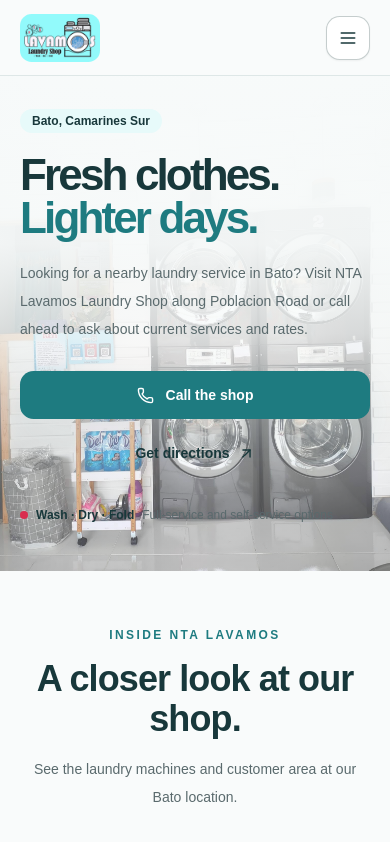
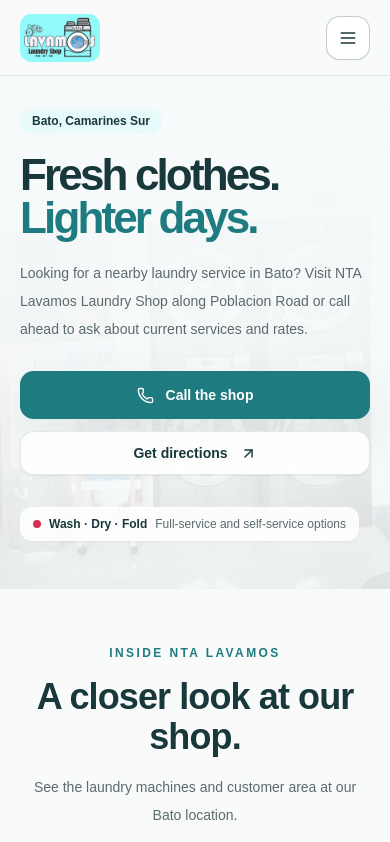
Before and after one commit to Draizen75/NTA-Lavamos-Laundry-Shop, a Next.js app: page / in a window 390 px wide. Shown: the top 842 px of the page. Built offline with nearby package versions, Linux system fonts and the light colour scheme.

Commit message:
Improve mobile hero text and action contrast

```diff
--- a/app/page.tsx
+++ b/app/page.tsx
@@ -49,7 +49,7 @@ export default function Home() {
           />
         </div>
         <div
-          className="pointer-events-none absolute inset-0 -z-10 bg-[linear-gradient(to_bottom,rgba(248,251,251,0.99)_0%,rgba(248,251,251,0.96)_34%,rgba(248,251,251,0.82)_52%,rgba(248,251,251,0.38)_76%,rgba(248,251,251,0.14)_100%)] sm:bg-[linear-gradient(to_bottom,rgba(248,251,251,0.98)_0%,rgba(248,251,251,0.90)_34%,rgba(248,251,251,0.62)_58%,rgba(248,251,251,0.20)_100%)] lg:bg-[linear-gradient(to_right,rgba(248,251,251,0.97)_0%,rgba(248,251,251,0.91)_25%,rgba(248,251,251,0.62)_43%,rgba(248,251,251,0.18)_63%,rgba(248,251,251,0.04)_100%)]"
+          className="pointer-events-none absolute inset-0 -z-10 bg-[linear-gradient(to_bottom,rgba(248,251,251,0.99)_0%,rgba(248,251,251,0.98)_38%,rgba(248,251,251,0.96)_58%,rgba(248,251,251,0.91)_78%,rgba(248,251,251,0.84)_100%)] sm:bg-[linear-gradient(to_bottom,rgba(248,251,251,0.98)_0%,rgba(248,251,251,0.90)_34%,rgba(248,251,251,0.62)_58%,rgba(248,251,251,0.20)_100%)] lg:bg-[linear-gradient(to_right,rgba(248,251,251,0.97)_0%,rgba(248,251,251,0.91)_25%,rgba(248,251,251,0.62)_43%,rgba(248,251,251,0.18)_63%,rgba(248,251,251,0.04)_100%)]"
           aria-hidden="true"
         />
         <div className="container relative grid min-h-0 items-start py-8 pb-12 sm:min-h-[620px] sm:items-center sm:py-14 lg:min-h-[680px] lg:grid-cols-[1.05fr_0.95fr] lg:py-20">
@@ -63,9 +63,9 @@ export default function Home() {
             </p>
             <div className="mt-7 flex flex-col items-stretch gap-3 sm:mt-8 sm:flex-row sm:flex-wrap sm:items-center sm:gap-4">
               <a href={business.phoneHref} className="inline-flex min-h-12 w-full items-center justify-center gap-3 rounded-lg bg-primary px-5 text-sm font-bold text-white shadow-soft transition hover:bg-primary/90 sm:w-auto sm:px-6"><Phone size={17} /> Call the shop</a>
-              <a href={mapLink} target="_blank" rel="noopener noreferrer" className="inline-flex min-h-11 items-center justify-center px-3 text-sm font-bold text-brand-deep hover:text-primary sm:justify-start">Get directions <ArrowUpRight className="ml-2" size={17} /></a>
+              <a href={mapLink} target="_blank" rel="noopener noreferrer" className="inline-flex min-h-11 items-center justify-center gap-1 rounded-lg border border-brand-deep/10 bg-white/90 px-4 text-sm font-bold text-brand-deep shadow-sm transition hover:border-primary hover:text-primary sm:justify-start sm:gap-0 sm:border-0 sm:bg-transparent sm:px-3 sm:shadow-none">Get directions <ArrowUpRight className="ml-2" size={17} /></a>
             </div>
-            <div className="mt-8 flex items-center gap-2 text-xs text-muted-foreground sm:mt-10">
+            <div className="mt-8 inline-flex max-w-full flex-wrap items-center gap-x-2 gap-y-1 rounded-xl border border-white/80 bg-white/85 px-3 py-2 text-xs text-muted-foreground shadow-sm backdrop-blur-sm sm:mt-10 sm:border-0 sm:bg-transparent sm:px-0 sm:py-0 sm:shadow-none">
               <span className="h-2 w-2 shrink-0 rounded-full bg-brand-red" />
               <strong className="text-brand-deep">Wash · Dry · Fold</strong>
               <span>Full-service and self-service options</span>
```
